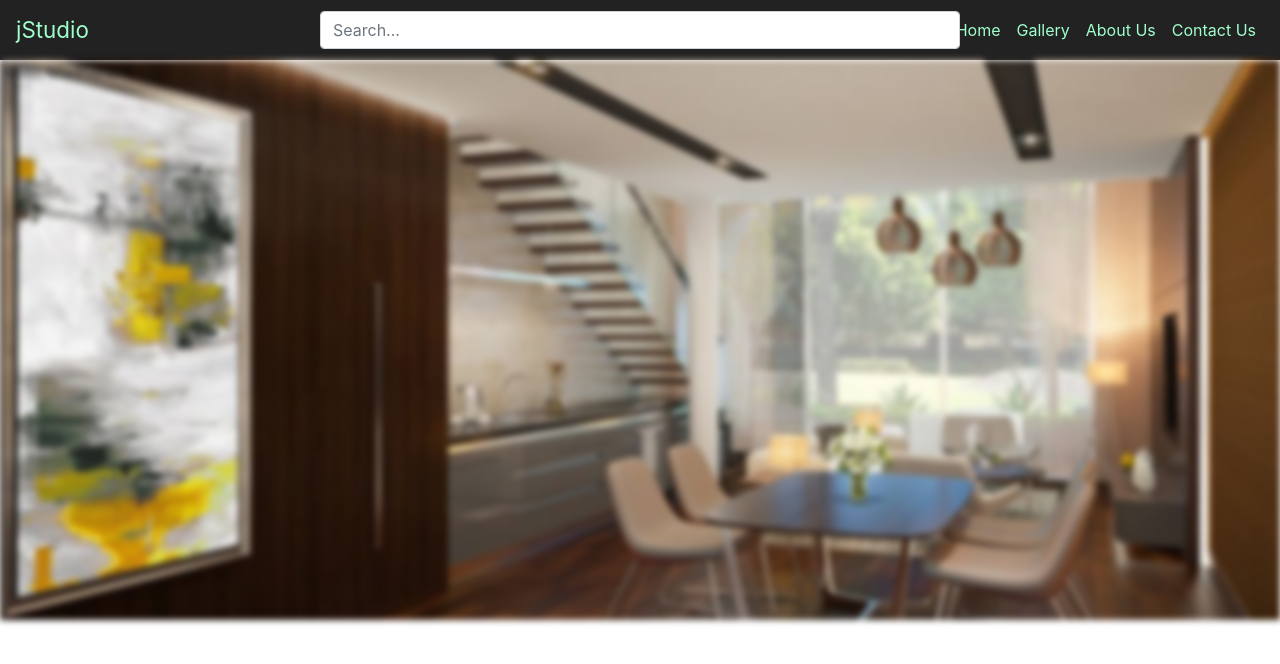
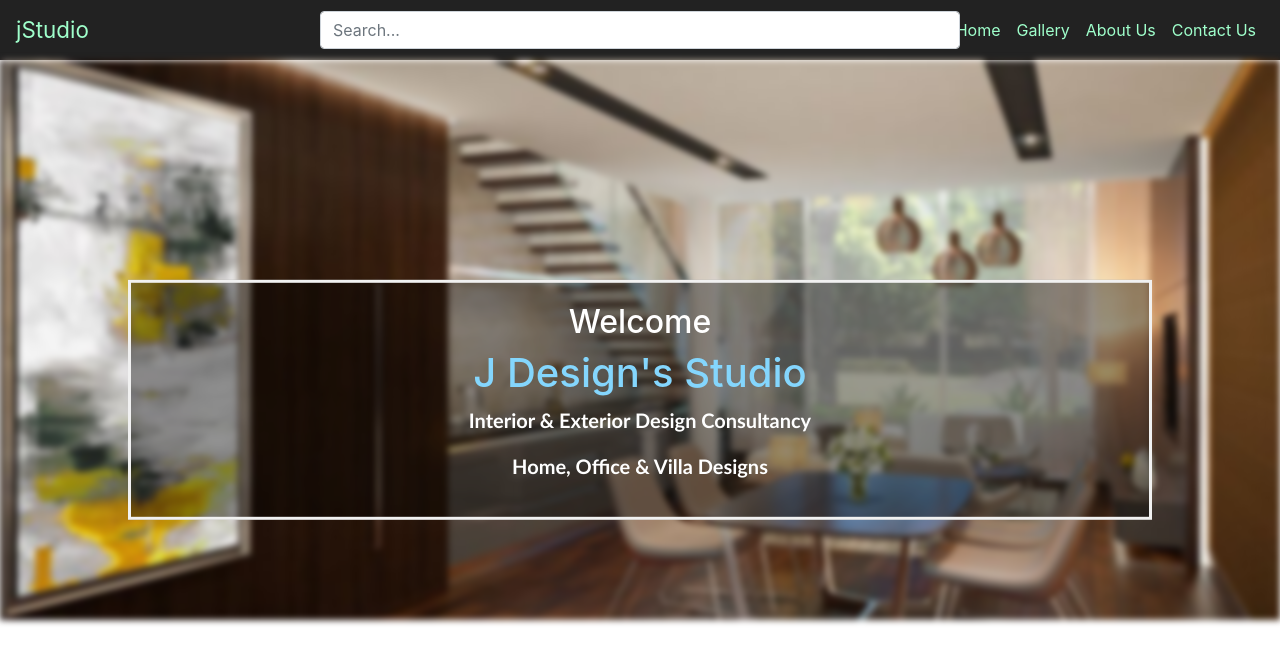
Before and after one commit to deshpandem10/jStudio-project, a React (Create React App) app in the folder code_files/: page / in a window 1280 px wide. Shown: the top 664 px of the page. Built offline with nearby package versions, Linux system fonts and the light colour scheme.

Commit message:
Home page modifications in progress. (1) Text content written over the background image. (2) Text content styled.

```diff
--- a/code_files/src/Components/HomePage/HomePage.css
+++ b/code_files/src/Components/HomePage/HomePage.css
@@ -12,3 +12,23 @@
     background-size: cover;
 }
 */
+
+.home-content {
+    background-color: rgba(0,0,0, 0.4); /* Black w/opacity/see-through */
+    color: white;
+    font-weight: bold;
+    border: 3px solid #f1f1f1;
+    position: absolute;
+    top: 50%;
+    left: 50%;
+    transform: translate(-50%, -50%);
+    z-index: 2;
+    width: 80%;
+    padding: 20px;
+    text-align: center;
+}
+
+.homePage-paragraph {
+    font-size: 1.25em;
+    font-family: 'Gill Sans', 'Gill Sans MT', Calibri, 'Trebuchet MS', sans-serif;
+}
--- a/code_files/src/Components/HomePage/HomePage.js
+++ b/code_files/src/Components/HomePage/HomePage.js
@@ -19,7 +19,14 @@ let homeStyleBackground = {
 }
 
 export const Home = () => (
-    <div style={ homeStyleBackground }>
-        <p>Hello, Madhura!</p>
+    <div>
+        <div style={ homeStyleBackground }></div>
+
+        <div className="home-content">
+            <h2>Welcome</h2>
+            <h1 style={{color: "rgb(132 214 253)"}}>J Design's Studio</h1>
+            <p className="homePage-paragraph">Interior & Exterior Design Consultancy</p>
+            <p className="homePage-paragraph">Home, Office & Villa Designs</p>
+        </div>
     </div>
 );
```
